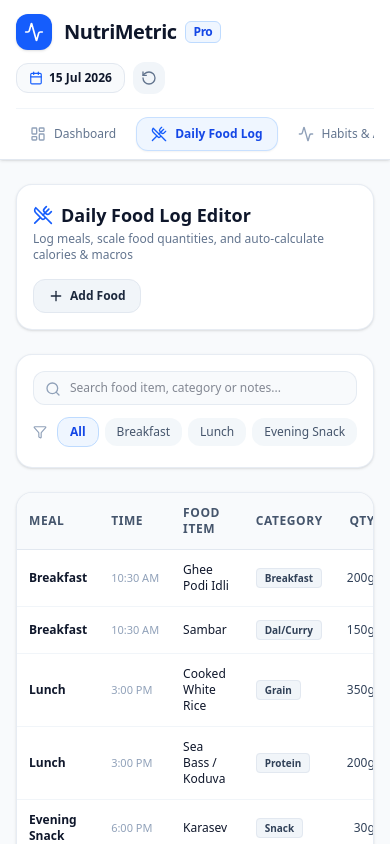
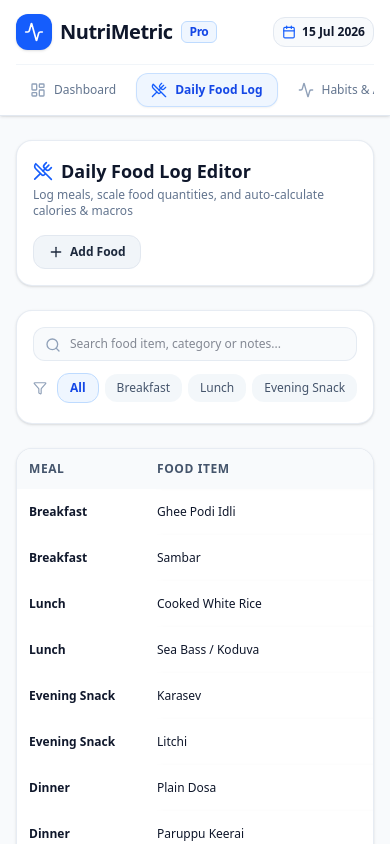
Before and after one commit to thyash11/health-react, a React (Vite) app: page / in a window 390 px wide. Both pictures are taken after a click on the button "Daily Food Log". Shown: the top 844 px of the page. Built offline with nearby package versions, Linux system fonts and the light colour scheme.

Commit message:
more fixes

```diff
--- a/src/components/Navigation.tsx
+++ b/src/components/Navigation.tsx
@@ -6,7 +6,6 @@ import {
   TrendingUp,
   BookOpen,
   HeartPulse,
-  RotateCcw,
   Calendar,
 } from "lucide-react";
 import { useTracker } from "../context/TrackerContext";
@@ -23,7 +22,7 @@ export const Navigation: React.FC<NavigationProps> = ({
   activeTab,
   setActiveTab,
 }) => {
-  const { selectedDate, setSelectedDate, resetToSampleData } = useTracker();
+  const { selectedDate, setSelectedDate } = useTracker();
 
   const navItems = [
     { id: "dashboard", label: "Dashboard", icon: LayoutDashboard },
@@ -38,10 +37,10 @@ export const Navigation: React.FC<NavigationProps> = ({
     <header className="bg-white text-slate-900 shadow-sm border-b border-slate-200 sticky top-0 z-30">
       {/* Top Banner Bar */}
       <div className="max-w-7xl mx-auto px-4 sm:px-6 lg:px-8">
-        <div className="flex flex-col md:flex-row md:items-center justify-between py-3.5 gap-3">
+        <div className="flex items-center justify-between py-3.5 gap-2 sm:gap-3">
 
           {/* Logo & Title */}
-          <div className="flex items-center space-x-3">
+          <div className="flex min-w-0 items-center space-x-2 sm:space-x-3">
             <div className="w-9 h-9 rounded-xl bg-blue-600 flex items-center justify-center text-white font-bold shadow-sm">
               <Activity className="w-5 h-5 text-white" />
             </div>
@@ -56,9 +55,9 @@ export const Navigation: React.FC<NavigationProps> = ({
           </div>
 
           {/* Quick Actions & Date Picker */}
-          <div className="flex flex-wrap items-center gap-2 sm:gap-3">
+          <div className="flex shrink-0 items-center gap-2 sm:gap-3">
             {/* Selected Date Picker */}
-            <div className="flex items-center bg-slate-50 border border-slate-200 rounded-xl px-3 py-1.5 text-xs text-slate-700">
+            <div className="flex items-center bg-slate-50 border border-slate-200 rounded-xl px-2 sm:px-3 py-1.5 text-xs text-slate-700">
               <Calendar className="w-3.5 h-3.5 mr-1.5 text-blue-600 shrink-0" />
               <span className="font-medium mr-2 text-slate-500 hidden sm:inline">Active Date:</span>
               <FormattedDateInput
@@ -69,18 +68,6 @@ export const Navigation: React.FC<NavigationProps> = ({
               />
             </div>
 
-            {/* Reset Sample Data */}
-            <button
-              onClick={() => {
-                if (confirm("Reset to default sample dataset from Excel sheets?")) {
-                  resetToSampleData();
-                }
-              }}
-              title="Reset sample data"
-              className="p-2 text-slate-500 hover:text-slate-800 bg-slate-100 hover:bg-slate-200 rounded-xl text-xs transition-colors"
-            >
-              <RotateCcw className="w-4 h-4" />
-            </button>
           </div>
         </div>
 
--- a/src/components/foodlog/DailyFoodLogView.tsx
+++ b/src/components/foodlog/DailyFoodLogView.tsx
@@ -451,12 +451,12 @@ export const DailyFoodLogView: React.FC = () => {
       {/* Food Log Table (Direct Spreadsheet Match) */}
       <div className="bg-white border border-slate-200/80 rounded-2xl overflow-hidden shadow-sm">
         <div className="overflow-x-auto">
-          <table className="w-full text-left text-xs border-collapse">
+          <table className="w-full min-w-[1280px] text-left text-xs border-separate border-spacing-0">
             <thead>
               <tr className="bg-slate-50 text-slate-600 font-semibold border-b border-slate-200 uppercase tracking-wider">
-                <th className="p-3">Meal</th>
+                <th className="sticky left-0 z-30 w-32 min-w-32 bg-slate-50 p-3">Meal</th>
+                <th className="sticky left-32 z-30 w-64 min-w-64 border-r border-slate-200 bg-slate-50 p-3 shadow-[5px_0_8px_-8px_rgba(15,23,42,0.45)]">Food Item</th>
                 <th className="p-3">Time</th>
-                <th className="p-3">Food Item</th>
                 <th className="p-3">Category</th>
                 <th className="p-3 text-right">Qty</th>
                 <th className="p-3 text-right text-amber-600">Calories</th>
@@ -482,10 +482,10 @@ export const DailyFoodLogView: React.FC = () => {
                 </tr>
               ) : (
                 filteredLogs.map((log) => (
-                  <tr key={log.id} className="hover:bg-slate-50/80 transition-colors">
-                    <td className="p-3 font-semibold text-slate-900">{log.meal}</td>
+                  <tr key={log.id} className="group hover:bg-slate-50/80 transition-colors">
+                    <td className="sticky left-0 z-20 w-32 min-w-32 bg-white p-3 font-semibold text-slate-900 transition-colors group-hover:bg-slate-50">{log.meal}</td>
+                    <td className="sticky left-32 z-20 w-64 min-w-64 border-r border-slate-200 bg-white p-3 font-medium text-slate-900 shadow-[5px_0_8px_-8px_rgba(15,23,42,0.45)] transition-colors group-hover:bg-slate-50">{log.foodItem}</td>
                     <td className="p-3 text-slate-400 text-[11px] whitespace-nowrap">{log.time || "—"}</td>
-                    <td className="p-3 font-medium text-slate-900">{log.foodItem}</td>
                     <td className="p-3">
                       <span className="px-2 py-0.5 rounded text-[10px] font-semibold bg-slate-100 text-slate-700 border border-slate-200">
                         {log.category}
--- a/src/context/TrackerContext.tsx
+++ b/src/context/TrackerContext.tsx
@@ -44,7 +44,6 @@ interface TrackerContextType {
   updateLabTest: (id: string, test: Partial<LabTestRecord>) => void;
   deleteLabTest: (id: string) => void;
   periodicChecks: PeriodicCheckItem[];
-  resetToSampleData: () => void;
 }
 
 const TrackerContext = createContext<TrackerContextType | undefined>(undefined);
@@ -212,17 +211,6 @@ export const TrackerProvider: React.FC<{ children: React.ReactNode }> = ({ child
     setLabTests((prev) => prev.filter((t) => t.id !== id));
   };
 
-  const resetToSampleData = () => {
-    setSelectedDateState("2026-07-15");
-    setTargets(initialTargets);
-    setProfile(initialProfile);
-    setFoodLibrary(initialFoodLibrary);
-    setDailyLogs(initialDailyLogs);
-    setHealthMetrics(initialHealthMetrics);
-    setLabTests(initialLabTests);
-    localStorage.clear();
-  };
-
   return (
     <TrackerContext.Provider
       value={{
@@ -251,7 +239,6 @@ export const TrackerProvider: React.FC<{ children: React.ReactNode }> = ({ child
         updateLabTest,
         deleteLabTest,
         periodicChecks,
-        resetToSampleData,
       }}
     >
       {children}
```
